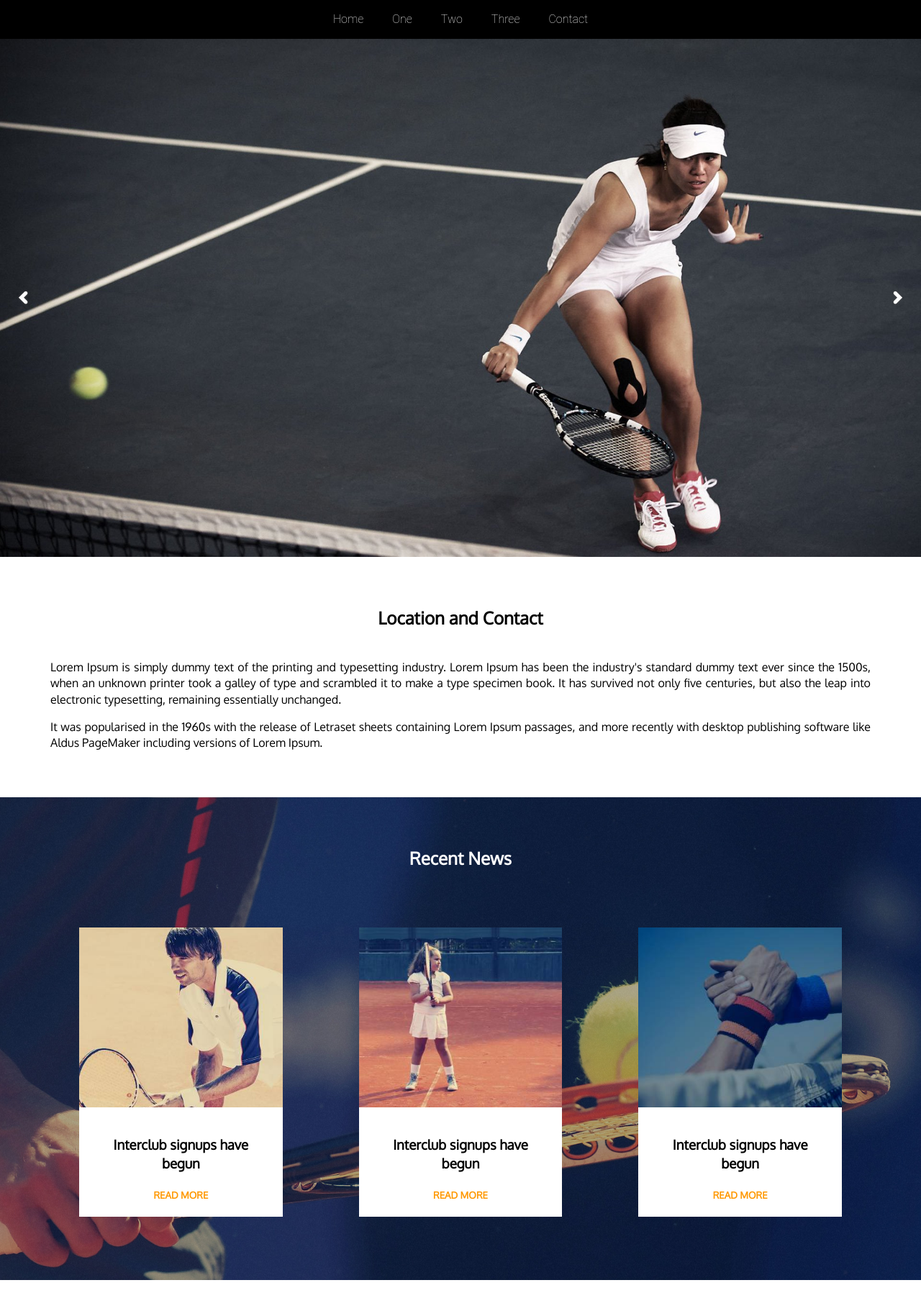
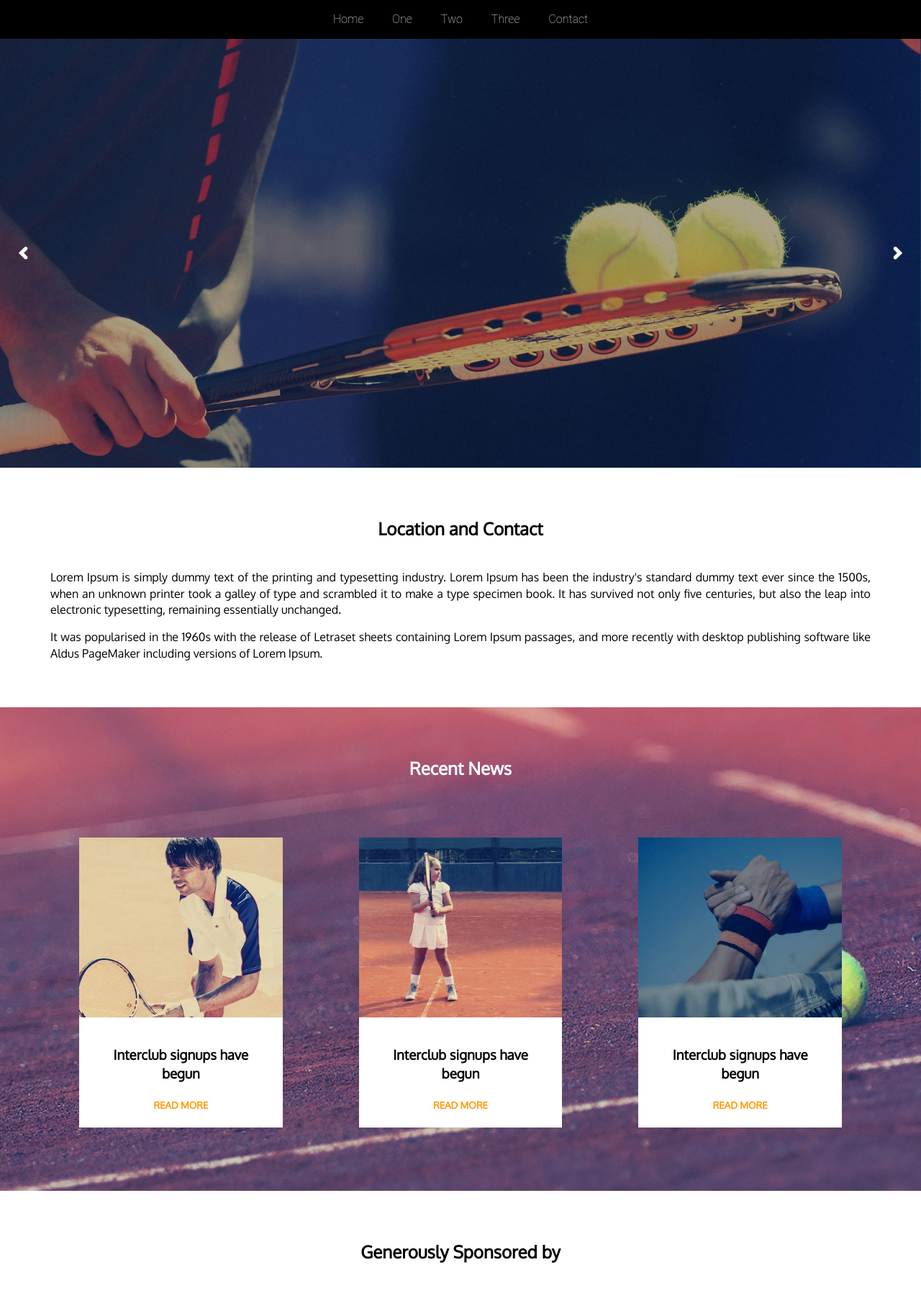
Before and after one commit to SDupZ/tennis, a Django app: page / in a window 1280 px wide. Shown: the top 1797 px of the page at 72% size. Run offline with Django 3.2, Linux system fonts and the light colour scheme.

Commit message:
Aesthetics

```diff
--- a/static/css/main.css
+++ b/static/css/main.css
@@ -2029,7 +2029,7 @@ body {
       padding: 48px 0; } }
 
 .recent-news {
-  background-image: url("/static/img/temporary/bg_home_1.jpg");
+  background-image: url("/static/img/temporary/hero_4.jpg");
   background-size: cover;
   background-position: center center;
   color: #fff; }
--- a/static/sass/components/_sections.scss
+++ b/static/sass/components/_sections.scss
@@ -24,7 +24,7 @@
 
 
 .recent-news {
-    background-image:url('/static/img/temporary/bg_home_1.jpg');
+    background-image:url('/static/img/temporary/hero_4.jpg');
     background-size: cover;
     background-position: center center;
 
--- a/templates/index.html
+++ b/templates/index.html
@@ -17,11 +17,11 @@
     <div id="heroSlider">
 
         <div class="image-container">
-          <img src="/static/img/temporary/hero_2.jpg">
+          <img src="/static/img/temporary/bg_home_1.jpg">
         </div>
 
         <div class="image-container">
-          <img src="/static/img/temporary/hero_3.jpg">
+          <img src="/static/img/temporary/hero_2.jpg">
         </div>
 
         <div class="image-container">
@@ -29,7 +29,7 @@
         </div>
 
         <div class="image-container">
-          <img src="/static/img/temporary/hero_4.jpg">
+          <img src="/static/img/temporary/hero_3.jpg">
         </div>
 
     </div>
```
